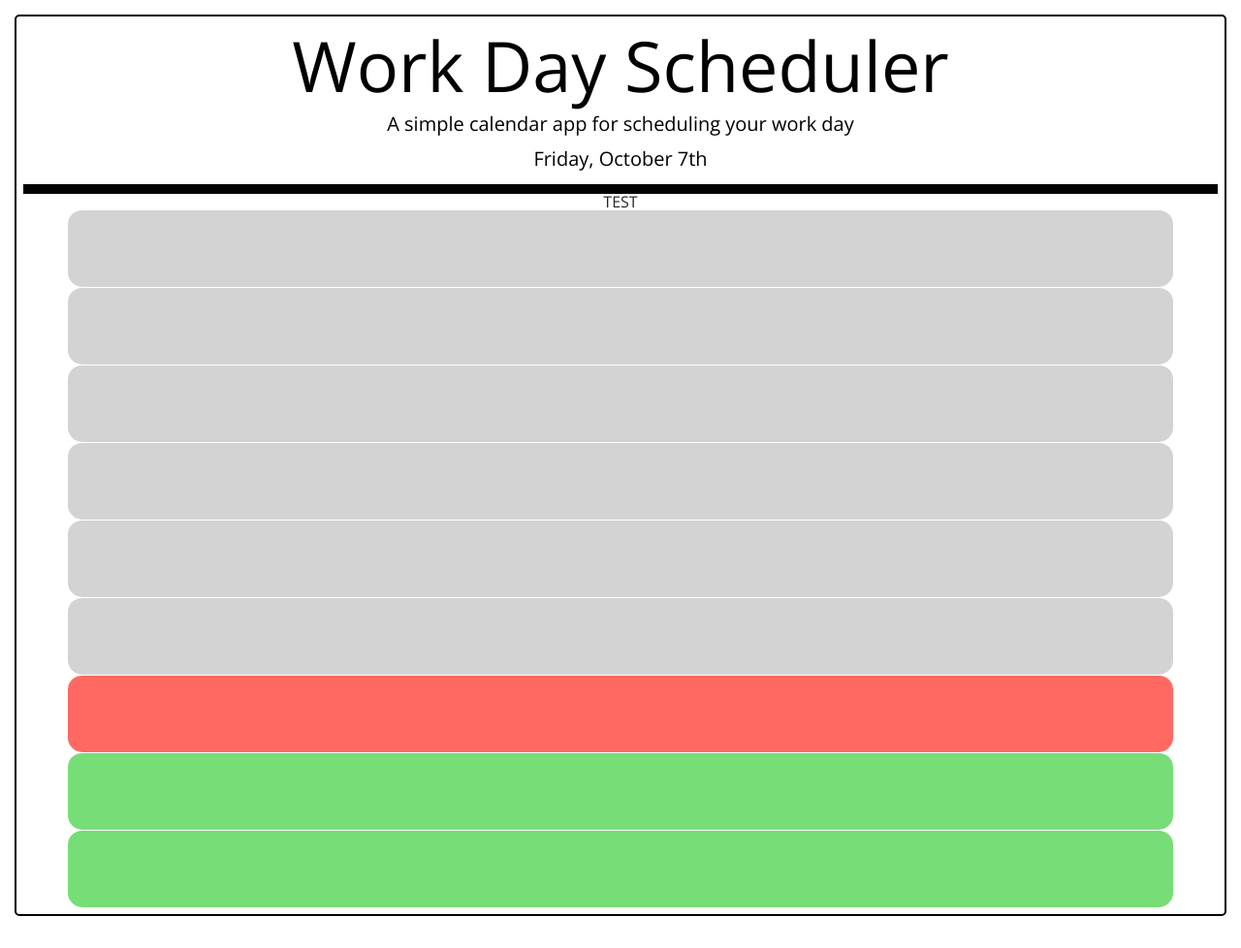
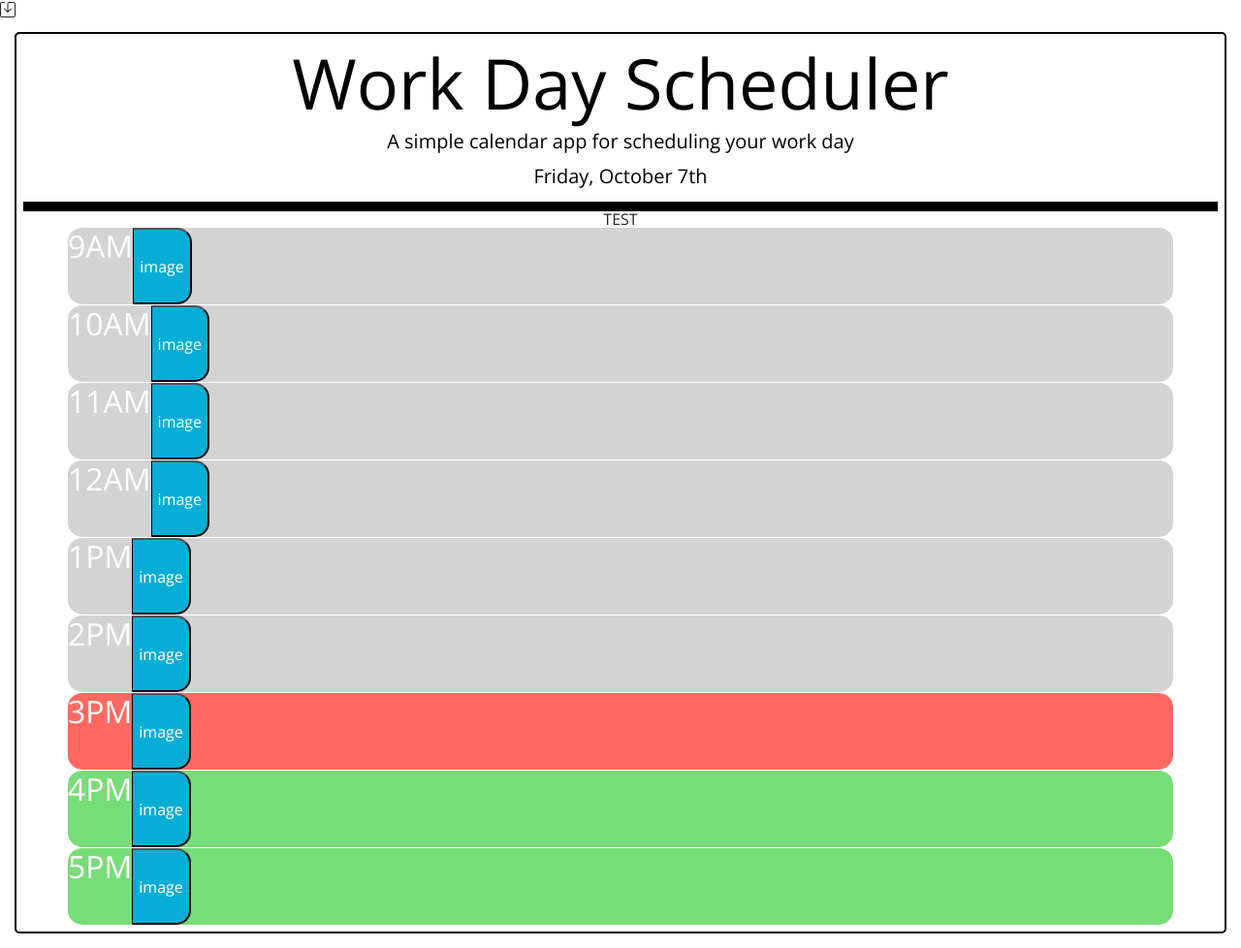
Before and after one commit to PeteChicchetti/work-day-planner-api, a plain HTML site: page index.html in a window 1280 px wide. Shown: the whole page at 97% size. Drawn offline with nearby package versions, Linux system fonts and the light colour scheme.

Commit message:
added time headings and image placeholders for button

```diff
--- a/index.html
+++ b/index.html
@@ -16,6 +16,9 @@
       href="https://fonts.googleapis.com/css?family=Open+Sans&display=swap"
       rel="stylesheet"
     />
+    <svg xmlns="http://www.w3.org/2000/svg" width="16" height="16" fill="currentColor" class="bi bi-save" viewBox="0 0 16 16">
+      <path d="M2 1a1 1 0 0 0-1 1v12a1 1 0 0 0 1 1h12a1 1 0 0 0 1-1V2a1 1 0 0 0-1-1H9.5a1 1 0 0 0-1 1v7.293l2.646-2.647a.5.5 0 0 1 .708.708l-3.5 3.5a.5.5 0 0 1-.708 0l-3.5-3.5a.5.5 0 1 1 .708-.708L7.5 9.293V2a2 2 0 0 1 2-2H14a2 2 0 0 1 2 2v12a2 2 0 0 1-2 2H2a2 2 0 0 1-2-2V2a2 2 0 0 1 2-2h2.5a.5.5 0 0 1 0 1H2z"/>
+    </svg>
     <link rel="stylesheet" href="./assets/css/style.css" />
     <title>Work Day Scheduler</title>
   </head>
@@ -30,15 +33,15 @@
       <section class="text-center">TEST</section>
       <section class="container">
       <!-- Timeblocks go here -->
-        <div id="hour 9" class="row time-block past"></div>
-        <div id="hour 10" class="row time-block past"></div>
-        <div id="hour 11" class="row time-block past"></div>
-        <div id="hour 12" class="row time-block past"></div>
-        <div id="hour 13" class="row time-block past"></div>
-        <div id="hour 14" class="row time-block past"></div>
-        <div id="hour 15" class="row time-block present"></div>
-        <div id="hour 16" class="row time-block future"></div>
-        <div id="hour 17" class="row time-block future"></div>
+        <div id="hour 9" class="row time-block past"><h2 class="time">9AM</h2><button class="saveBtn">image</button></div>
+        <div id="hour 10" class="row time-block past"><h2 class="time">10AM</h2><button class="saveBtn">image</button></div>
+        <div id="hour 11" class="row time-block past"><h2 class="time">11AM</h2><button class="saveBtn">image</button></div>
+        <div id="hour 12" class="row time-block past"><h2 class="time">12AM</h2><button class="saveBtn">image</button></div>
+        <div id="hour 13" class="row time-block past"><h2 class="time">1PM</h2><button class="saveBtn">image</button></div>
+        <div id="hour 14" class="row time-block past"><h2 class="time">2PM</h2><button class="saveBtn">image</button></div>
+        <div id="hour 15" class="row time-block present"><h2 class="time">3PM</h2><button class="saveBtn">image</button></div>
+        <div id="hour 16" class="row time-block future"><h2 class="time">4PM</h2><button class="saveBtn">image</button></div>
+        <div id="hour 17" class="row time-block future"><h2 class="time">5PM</h2><button class="saveBtn">image</button></div>
       </section>
     </div>
 
```
Also changed, not shown: assets/css/style.css (line endings or trailing spaces).
